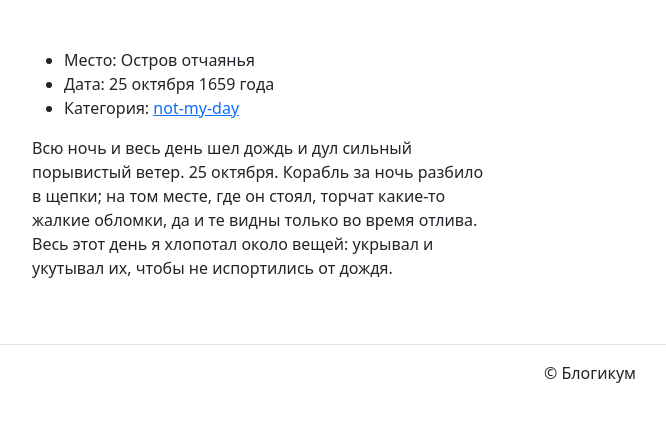
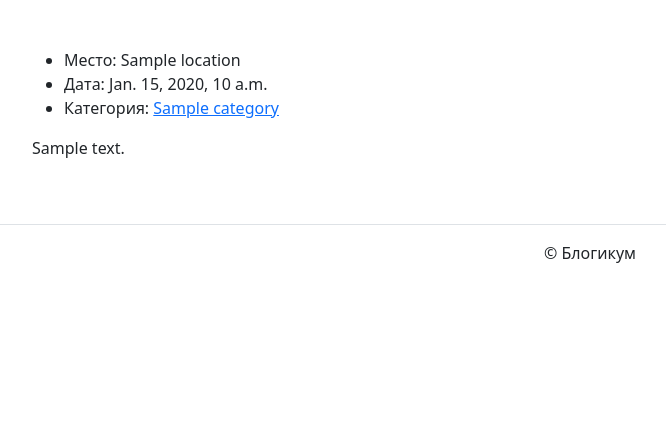
Before and after one commit to bogdartem/django_sprint1, a Django app: template blogicum/templates/blog/detail.html in a window 1280 px wide. Shown: the part 56-478 px from the top of the page, without its empty margins (50-716 px from the left). Run offline with Django 3.2, Linux system fonts and the light colour scheme; the template is opened without the code that fills it: most values are stand-ins (such as "Sample title", 1, 10 or a date in 2020); some libraries are stand-ins or nearby versions.

Commit message:
Add var's in detail template

```diff
--- a/blogicum/templates/blog/detail.html
+++ b/blogicum/templates/blog/detail.html
@@ -3,29 +3,24 @@
 
 {% block title %}
   <!-- Формируется из локации и даты -->
-  <title>Остров отчаянья. 25 октября 1659 года</title>
+  <title>{{ posts.location }} {{ posts.date }}</title>
 {% endblock %}
 
 {% block content %}
   <article>
     <ul>
       <li>
-        Место: Остров отчаянья
+        Место: {{ posts.location }}
       </li>
       <li>
-        Дата: 25 октября 1659 года
+        Дата: {{ posts.date }}
       </li>
       <li>
-        Категория: <a href="not-my-day">not-my-day</a>
+        Категория: <a href="{% url 'blog:category_posts' posts.category %}">{{ posts.category }}</a>
       </li>
     </ul>
     <p>
-      Всю ночь и весь день шел дождь и дул сильный <br>
-      порывистый ветер. 25 октября.  Корабль за ночь разбило <br>
-      в щепки; на том месте, где он стоял, торчат какие-то <br>
-      жалкие обломки,  да и те видны только во время отлива. <br>
-      Весь этот день я хлопотал  около вещей: укрывал и <br>
-      укутывал их, чтобы не испортились от дождя.
+      {{ posts.text }}
     </p>
   </article>
 {% endblock %}
```
